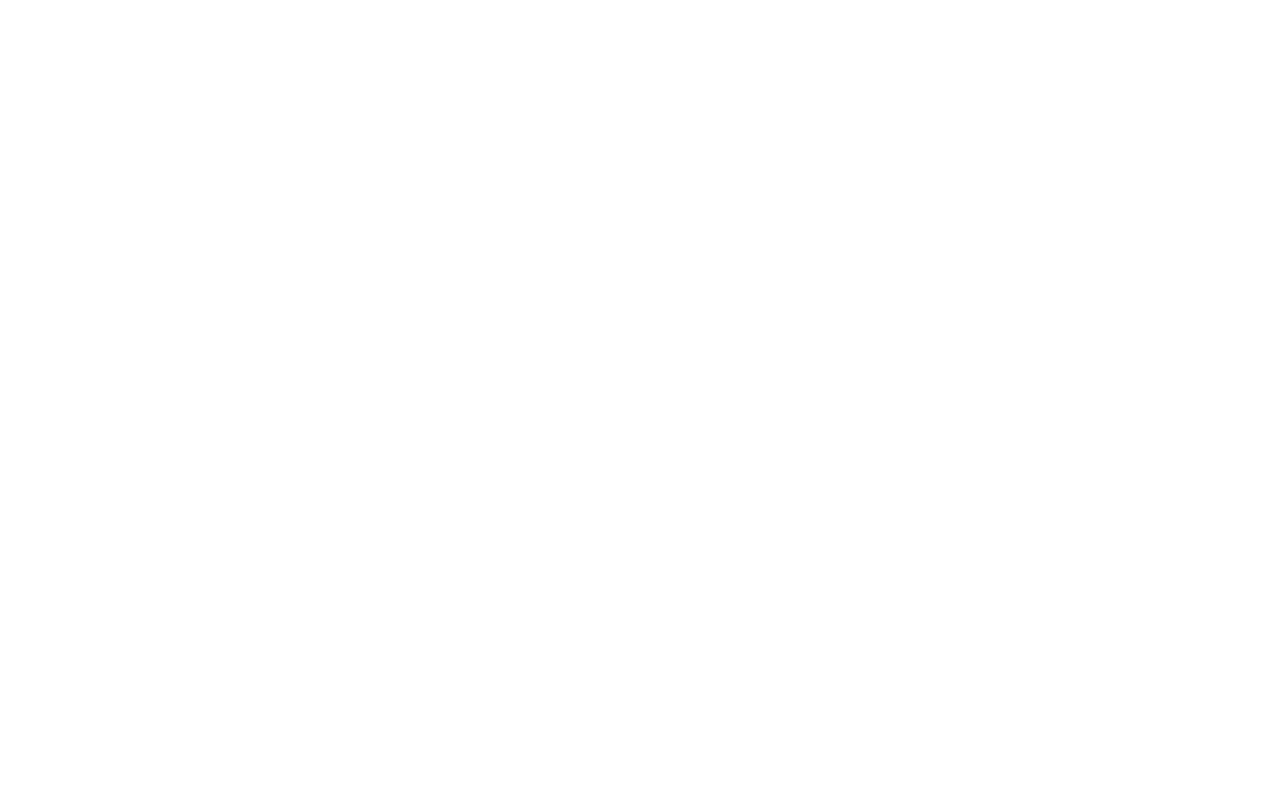
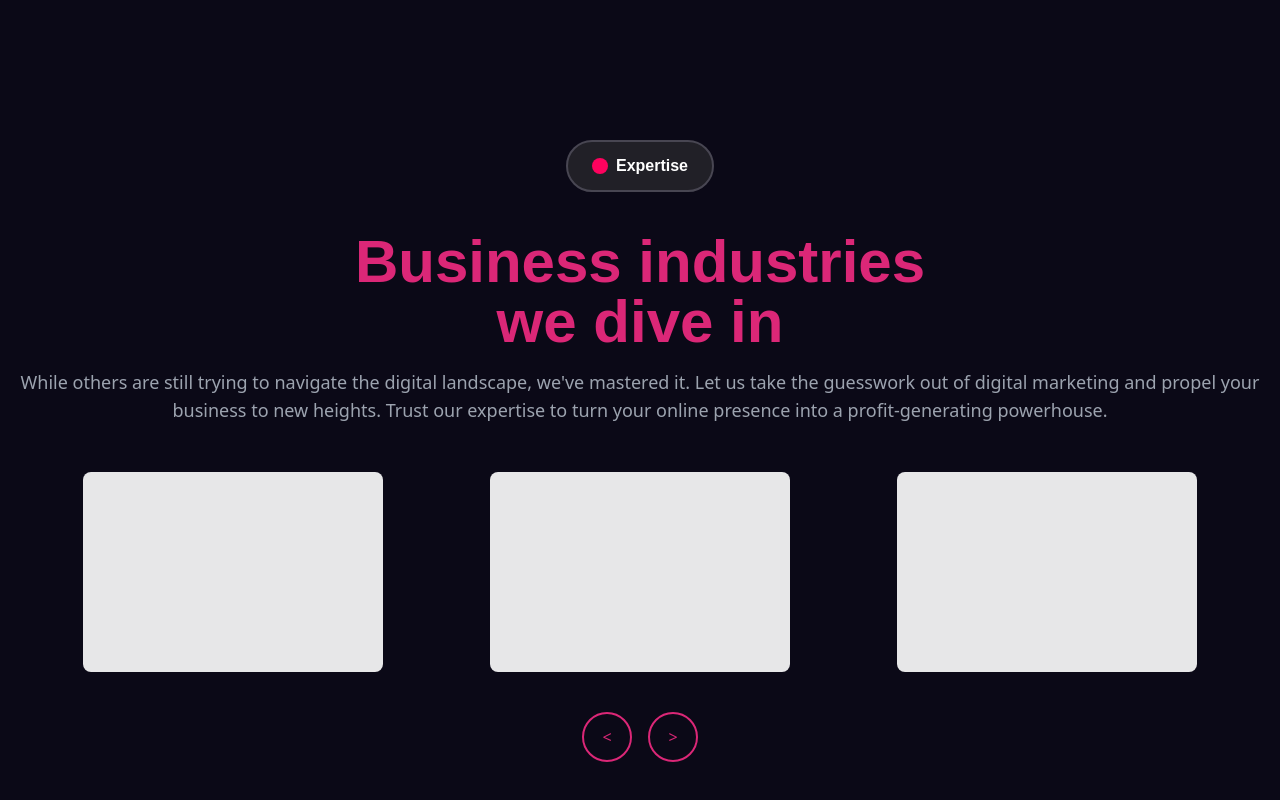
Before and after one commit to sidmercer/Entuite, a React (Create React App) app: page / in a window 1280 px wide. Shown: the part 3328-4128 px from the top of the page. Before the commit the page ends 3228 px from the top, so only its background shows below. Built offline with nearby package versions, Linux system fonts and the light colour scheme.

Commit message:
industry

```diff
--- a/src/App.js
+++ b/src/App.js
@@ -3,6 +3,7 @@
 import HeroSection from './components/HeroSection';
 import AboutUs from './components/AboutUs';
 import OurServices from './components/OurServices';
+import IndustriesSection from './components/IndustriesSection';
 
 function App() {
   return (
@@ -10,6 +11,7 @@
       <HeroSection />
       <AboutUs />
       <OurServices/>
+      <IndustriesSection/>
     </div>
   );
 }
--- /dev/null
+++ b/src/components/IndustriesSection.js
@@ -0,0 +1,44 @@
+import React from "react";
+
+const IndustriesSection = () => {
+  return (
+    <section className="w-full h-[1200px]  bg-bgdarkblue text-white text-center">
+      <div className="opacity-100">
+      <div class="flex items-center justify-center mt-60 mb-10 bg-[#0B0917]">
+            <button class="flex items-center gap-2 px-6 py-3 rounded-full bg-[#212027] border-2 border-[#484652] text-white font-manrope">
+            <span class="w-4 h-4 bg-customPink rounded-full"></span>
+            <span class="font-semibold">Expertise</span>
+            </button>
+        </div>
+
+        <h2 className="text-6xl font-manrope font-bold text-pink-600 mb-4">
+          Business industries
+          <br />
+          <span></span>we dive in
+        </h2>
+        <p className="text-lg text-gray-400 mb-12">
+          While others are still trying to navigate the digital landscape, we've
+          mastered it. Let us take the guesswork out of digital marketing and
+          propel your business to new heights. Trust our expertise to turn your
+          online presence into a profit-generating powerhouse.
+        </p>
+        <div className="flex justify-evenly gap-6">
+          <div className="w-[300px] h-[200px] bg-white rounded-lg opacity-90"></div>
+          <div className="w-[300px] h-[200px] bg-white rounded-lg opacity-90"></div>
+          <div className="w-[300px] h-[200px] bg-white rounded-lg opacity-90"></div>
+        </div>
+        <div className="flex justify-center gap-4 mt-10">
+          <button className="w-[50px] h-[50px] rounded-full border-2 border-pink-600 text-pink-600 hover:bg-pink-600 hover:text-black transition">
+            &lt;
+          </button>
+          <button className="w-[50px] h-[50px] rounded-full border-2 border-pink-600 text-pink-600 hover:bg-pink-600 hover:text-black transition">
+            &gt;
+          </button>
+        </div>
+
+      </div>
+    </section>
+  );
+};
+
+export default IndustriesSection;
--- a/src/components/OurServices.js
+++ b/src/components/OurServices.js
@@ -25,7 +25,7 @@
         {/* Main Card */}
         <div className=" top-[265px] left-[697px] rounded-xl mt-14 flex flex-col items-center justify-center">
           <img
-            src="/Assets/uiux design.png"
+            src="/Assets/uiuxdesign.png"
             alt="UI/UX Icon"
             className="w-[503px] h-[520px]  mb-6 mt-6"
           />
```
Also changed, not shown: public/Assets/uiuxdesign.png (renamed from public/Assets/uiux design.png).
